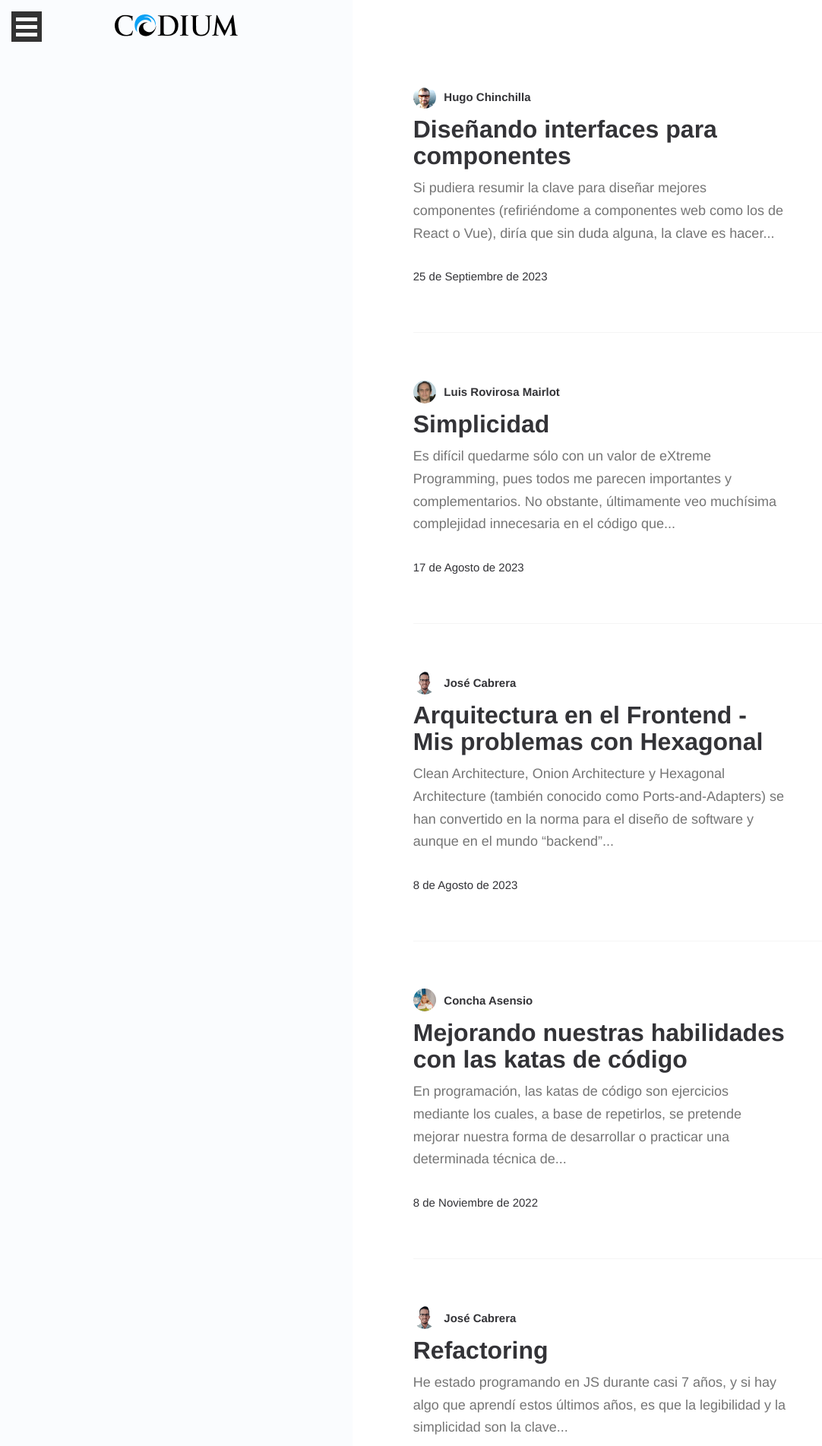
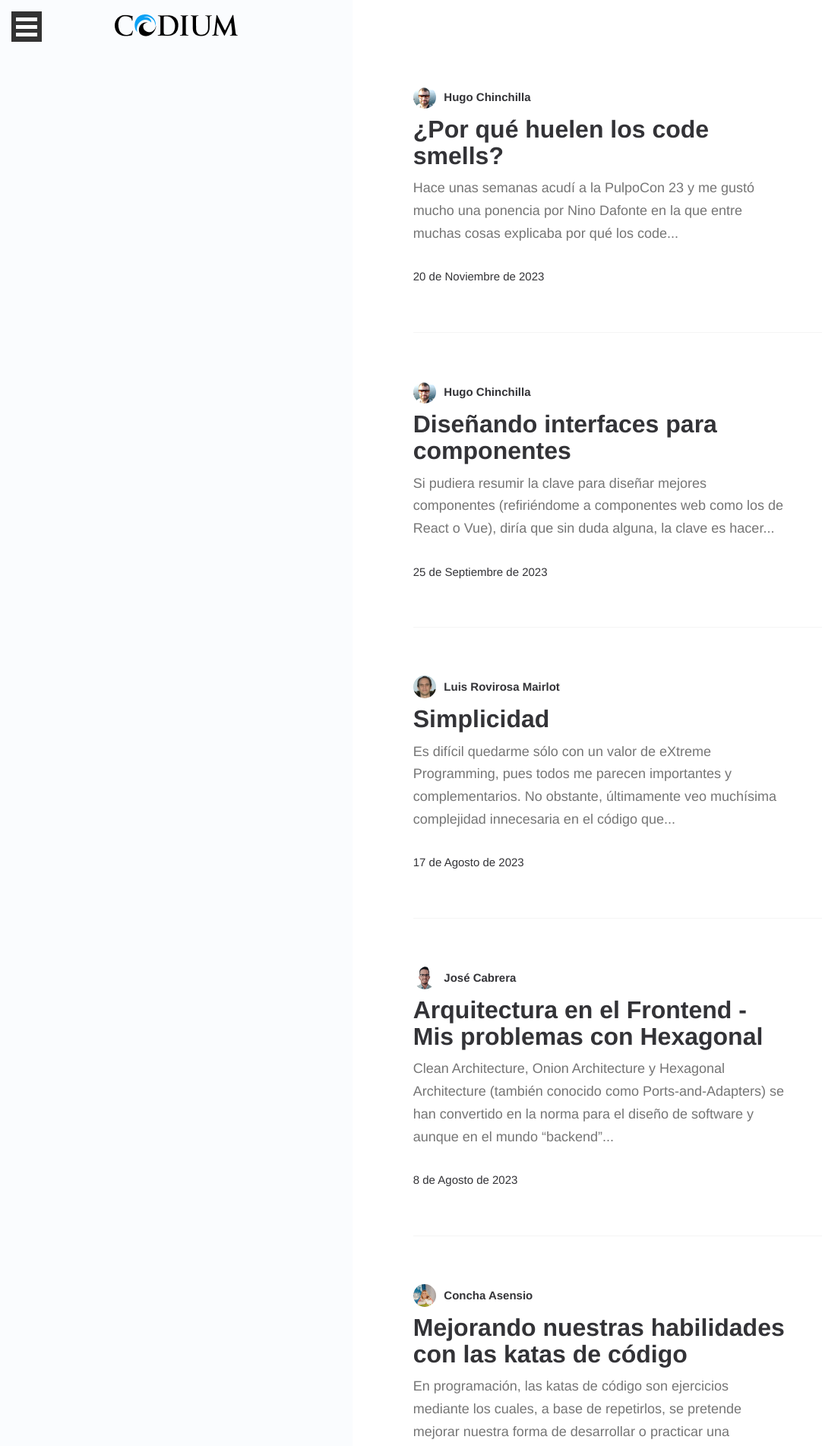
Before and after one commit to CodiumTeam/CodiumTeam.github.io, a Jekyll site: the page built from index.html, in a window 1280 px wide. Shown: the top 1903 px of the page at 76% size, without its empty margins (0-1082 px from the left). Built offline with Jekyll 4.4.1, drawn with Linux system fonts in a browser that asks for light colours; some web fonts are replaced.

```diff
--- a/_drafts/por-qué-huelen-los-code-smells.md
+++ b/_posts/2023-11-20-por-que-huelen-los-code-smells.md
@@ -1,7 +1,7 @@
 ---
 layout: post
 title:  "¿Por qué huelen los code smells?"
-date:   2023-09-27 09:00:00 +0200
+date:   2023-11-20 09:00:00 +0200
 author: hugo
 feature_image: img/post-assets/por-que-huelen-los-code-smells/por-que-huelen-los-code-smells.jpg
 ---
```
